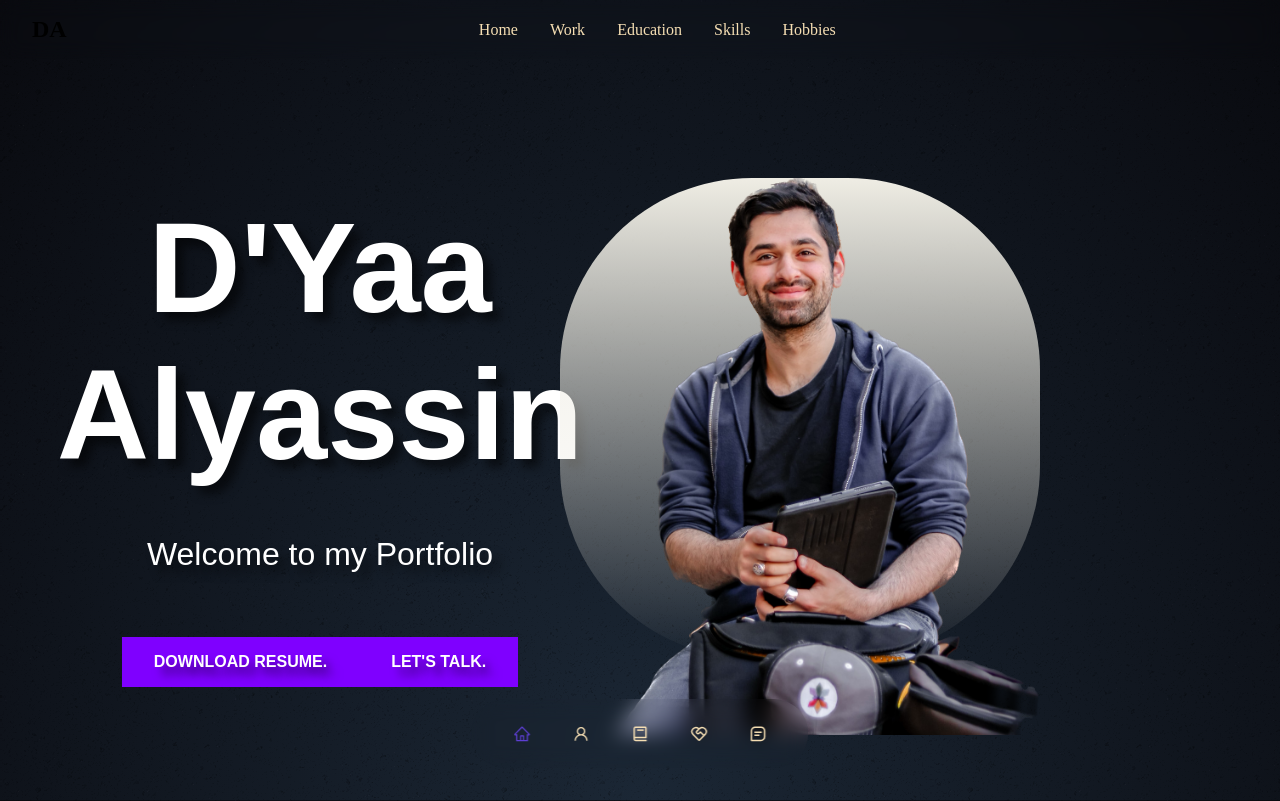
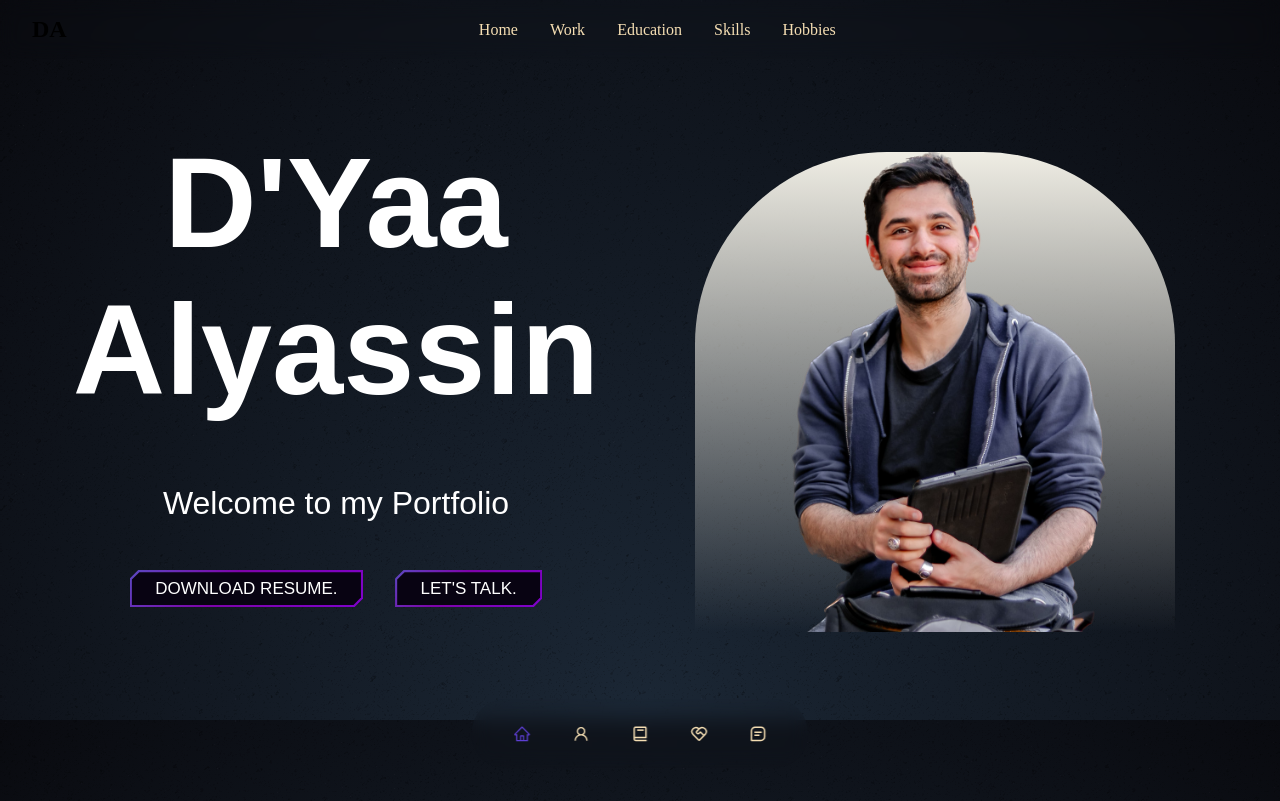
Before and after one commit to AlyassinDyaa/myPortfolio, a React (Create React App) app: page / in a window 1280 px wide. Shown: the top 801 px of the page. Built offline with nearby package versions, Linux system fonts and the light colour scheme; a web font is replaced by a local one.

Commit message:
fixed aprat of the home main page smaller screen

```diff
--- a/src/Containers/MAIN/Home/home.css
+++ b/src/Containers/MAIN/Home/home.css
@@ -1,27 +1,21 @@
-
 
 .container__home {
-
+  display: flex;
+  flex-direction: row;
+  justify-content: center;
+  overflow: hidden;
+  min-height: 90vh;
   background-image: url('../../../Assets/Background/tex1.png'), radial-gradient(ellipse at bottom, #1b2735 0%, #090a0f 100%);
   font-family: 'Share Tech', sans-serif;
   color: white;
-  display: flex;
-  justify-content: center;
-  align-items: center;
-  margin: 0;
-  width: 100vw;
-  height: 100vh;
-  text-shadow: 8px 8px 10px #0000008c;
-  flex-direction: row;
-  padding-top: 7rem;
   overflow: hidden;
-
 }
 
 .home_build {
   display: flex;
   flex-direction: row;
-  justify-content: space-between;
+  justify-content: center;
+  gap: 1rem;
 }
 
 .heading {
@@ -33,41 +27,200 @@
   justify-content: center;
   align-items: center;
   position: relative;
-  margin-top: -7rem;
+
 }
 
 .heading h1 {
   font-size: 8rem;
   font-weight: bold;
-  margin-bottom: 1rem;
   text-align: center;
-  color: white;
+  padding: 2rem;
+  /*animation: lights 5s 750ms linear infinite;
+  /*-webkit-text-stroke: 1px #7F00FF;*/
 }
 
+@keyframes lights {
+  0% {
+    color: hsl(230, 40%, 80%);
+    text-shadow:
+      0 0 1em hsla(320, 100%, 50%, 0.2),
+      0 0 0.125em hsla(320, 100%, 60%, 0.3),
+      -1em -0.125em 0.5em hsla(40, 100%, 60%, 0),
+      1em 0.125em 0.5em hsla(200, 100%, 60%, 0);
+  }
+
+  30% {
+    color: hsl(230, 80%, 90%);
+    text-shadow:
+      0 0 1em hsla(320, 100%, 50%, 0.5),
+      0 0 0.125em hsla(320, 100%, 60%, 0.5),
+      -0.5em -0.125em 0.25em hsla(40, 100%, 60%, 0.2),
+      0.5em 0.125em 0.25em hsla(200, 100%, 60%, 0.4);
+  }
+
+  40% {
+    color: hsl(230, 100%, 95%);
+    text-shadow:
+      0 0 1em hsla(320, 100%, 50%, 0.5),
+      0 0 0.125em hsla(320, 100%, 90%, 0.5),
+      -0.25em -0.125em 0.125em hsla(40, 100%, 60%, 0.2),
+      0.25em 0.125em 0.125em hsla(200, 100%, 60%, 0.4);
+  }
+
+  70% {
+    color: hsl(230, 80%, 90%);
+    text-shadow:
+      0 0 1em hsla(320, 100%, 50%, 0.5),
+      0 0 0.125em hsla(320, 100%, 60%, 0.5),
+      0.5em -0.125em 0.25em hsla(40, 100%, 60%, 0.2),
+      -0.5em 0.125em 0.25em hsla(200, 100%, 60%, 0.4);
+  }
+
+  100% {
+    color: hsl(230, 40%, 80%);
+    text-shadow:
+      0 0 1em hsla(320, 100%, 50%, 0.2),
+      0 0 0.125em hsla(320, 100%, 60%, 0.3),
+      1em -0.125em 0.5em hsla(40, 100%, 60%, 0),
+      -1em 0.125em 0.5em hsla(200, 100%, 60%, 0);
+  }
+
+}
+
+
 .heading h2 {
-  padding-top: 2rem;
-  padding-bottom: 2rem;
   font-size: 2rem;
   font-weight: normal;
   margin-bottom: 2rem;
   text-align: center;
-  color: white;
-}
-.btn-head {
-  display: inline-block;
-  padding: 1rem 2rem;
-  font-size: 1rem;
-  font-weight: bold;
-  text-transform: uppercase;
-  color: white;
-  background-color: #7F00FF;
-  border: none;
-  cursor: pointer;
 }
 
-.btn-head:hover {
-  background-color: wheat;
-  color: #7F00FF;
+.btn-head {
+  --border-color: linear-gradient(-45deg, #7F00FF, #7e03aa, #00fffb);
+  --border-width: .125em;
+  --curve-size: .5em;
+  --blur: 30px;
+  --bg: #080312;
+  --color: white;
+  color: var(--color);
+    /* use position: relative; so that BG is only for .btn */
+  position: relative;
+  isolation: isolate;
+  display: inline-grid;
+  place-content: center;
+  padding: .5em 1.5em;
+  font-size: 17px;
+  border: 0;
+  margin: 1rem;
+  text-transform: uppercase;
+  box-shadow: 10px 10px 20px rgba(0, 0, 0, .6);
+  clip-path: polygon(
+            /* Top-left */
+            0% var(--curve-size),
+
+            var(--curve-size) 0,
+            /* top-right */
+            100% 0,
+            100% calc(100% - var(--curve-size)),
+
+            /* bottom-right 1 */
+            calc(100% - var(--curve-size)) 100%,
+            /* bottom-right 2 */
+            0 100%);
+  transition: color 250ms;
+}
+
+.btn-head::after,
+.btn-head::before {
+  content: '';
+  position: absolute;
+  inset: 0;
+}
+
+.btn-head::before {
+  background: var(--border-color);
+  background-size: 300% 300%;
+  animation: move-bg7234 5s ease infinite;
+  z-index: -2;
+}
+
+@keyframes move-bg7234 {
+  0% {
+    background-position: 31% 0%
+  }
+
+  50% {
+    background-position: 70% 100%
+  }
+
+  100% {
+    background-position: 31% 0%
+  }
+}
+
+.btn-head::after {
+  background: var(--bg);
+  z-index: -1;
+  clip-path: polygon(
+            /* Top-left */
+            var(--border-width)
+            calc(var(--curve-size) + var(--border-width) * .5),
+
+            calc(var(--curve-size) + var(--border-width) * .5) var(--border-width),
+
+            /* top-right */
+            calc(100% - var(--border-width))
+            var(--border-width),
+
+            calc(100% - var(--border-width))
+            calc(100% - calc(var(--curve-size) + var(--border-width) * .5)),
+
+            /* bottom-right 1 */
+            calc(100% - calc(var(--curve-size) + var(--border-width) * .5)) calc(100% - var(--border-width)),
+            /* bottom-right 2 */
+            var(--border-width) calc(100% - var(--border-width)));
+  transition: clip-path 500ms;
+}
+
+.btn-head:where(:hover, :focus)::after {
+  clip-path: polygon(
+                /* Top-left */
+                calc(100% - var(--border-width))
+
+                calc(100% - calc(var(--curve-size) + var(--border-width) * 0.5)),
+
+                calc(100% - var(--border-width))
+
+                var(--border-width),
+
+                /* top-right */
+                calc(100% - var(--border-width))
+
+                 var(--border-width),
+
+                calc(100% - var(--border-width))
+
+                calc(100% - calc(var(--curve-size) + var(--border-width) * .5)),
+
+                /* bottom-right 1 */
+                calc(100% - calc(var(--curve-size) + var(--border-width) * .5))
+                calc(100% - var(--border-width)),
+
+                /* bottom-right 2 */
+                calc(100% - calc(var(--curve-size) + var(--border-width) * 0.5))
+                calc(100% - var(--border-width)));
+  transition: 200ms;
+}
+
+.btn-head:where(:hover, :focus) {
+  color: #fff;
+}
+
+
+
+.container__image-box
+{
+
 }
 
 .imgD {
@@ -79,15 +232,23 @@
   left: -15%;
   top: 50%;
   transform: translateY(-50%);
-  border-radius: 12rem 12rem 12rem 12rem;
+  border-radius: 12rem 12rem 0rem 0rem;
   padding-left: 3.5rem;
-  margin-left: 10rem;
+  margin-left: 7rem;
+  margin-top: 2rem;
+  overflow: hidden;
+
 }
 
 .imgDyaa {
   max-width: 100%;
+  animation: lights 5s 750ms linear infinite;
 }
 
+
+
+
+/* SMALLER */
 @media only screen and (max-width: 768px) {
   /* adjust styles for screens up to 768px wide */
   .container__home {
@@ -105,24 +266,31 @@
 
   .heading {
     width: 100%;
-    padding: 1rem;
+    padding: 3rem;
+  }
+
+  .heading h1
+  {
+    font-size: 6rem;
+    padding: 2rem;
+  }
+  .heading h2
+  {
+    font-size: 1.4rem;
+  }
+
+  .btn-head {
+    display: flex;
+    justify-content: center;
+    align-items: center;
   }
 
   .imgD {
-    width: 80%;
-    height: auto;
-    margin-left: 0;
-    left: auto;
-    transform: none;
-    border-radius: 0;
-    padding: 0;
-    padding-bottom: 2rem;
-    margin-bottom: 2rem;
-    margin-top: 2rem;
+    display: none;
   }
 }
 
-@media only screen and (min-width: 769px) and (max-width: 1024px) {
+@media only screen and (max-width: 1024px) {
   /* adjust styles for screens between 769px and 1024px wide */
   .container__home {
     justify-content: center;
@@ -130,24 +298,24 @@
   }
 
   .heading {
-    width: 100%;
-    padding: 1rem;
+    margin-left: 2rem;
+    margin-right: 2rem;
+
+  }
+  .heading h1
+  {
+    font-size: 4rem;
   }
 
+
   .imgD {
-    width: 50%;
-    height: auto;
-    left: -10%;
-    top: 30%;
-    transform: translateY(-30%);
-    border-radius: 10rem 10rem 10rem 10rem;
-    padding: 2rem;
-    padding-bottom: 2rem;
-    margin-bottom: 2rem;
+    display: none;
   }
+
+
 }
 
-@media only screen and (min-width: 1025px) {
+@media only screen and (max-width: 600px) {
   /* adjust styles for screens wider than 1025px */
   .imgD {
     width: 30rem;
--- a/src/Containers/MAIN/Home/home.jsx
+++ b/src/Containers/MAIN/Home/home.jsx
@@ -21,12 +21,12 @@ const home = () => {
         </motion.div>
 
         <motion.div
-          className='imgD'
-          initial={{  y:1000 }}
+          className='container__image-box'
           animate={{ y: 0 }}
-          transition={{ duration: 1 }}
-      >
-          <img src= {ME} className='imgDyaa' placeholder='dyaa' alt='img'/>
+          transition={{ duration: 1 }}>
+           <div className='imgD'>
+             <img src= {ME} className='imgDyaa' placeholder='dyaa' alt='img'/>
+          </div>
         </motion.div>
 
       </div>
--- a/src/Containers/MAIN/main.jsx
+++ b/src/Containers/MAIN/main.jsx
@@ -15,12 +15,14 @@ const main = () => {
         <NAVMENU/>
         <NAV/>
         <HOME/>
+
         <ABOUT/>
-        <SECTION/>
+       <SECTION/>
 
+        {/*
         <div className='container__foot'>
           <FOOT/>
-        </div>
+  </div> */}
 
     </div>
   )
```
